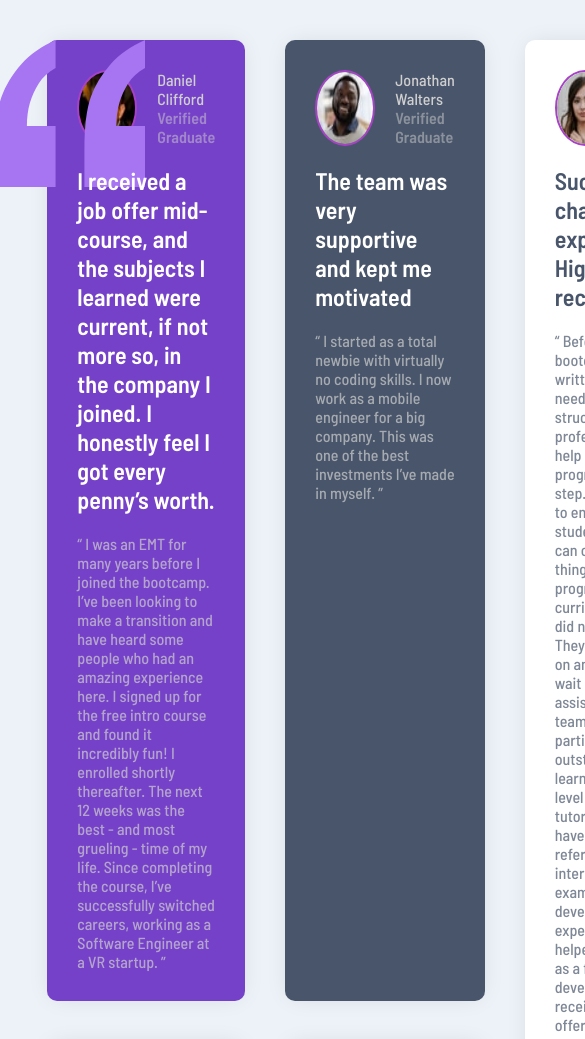
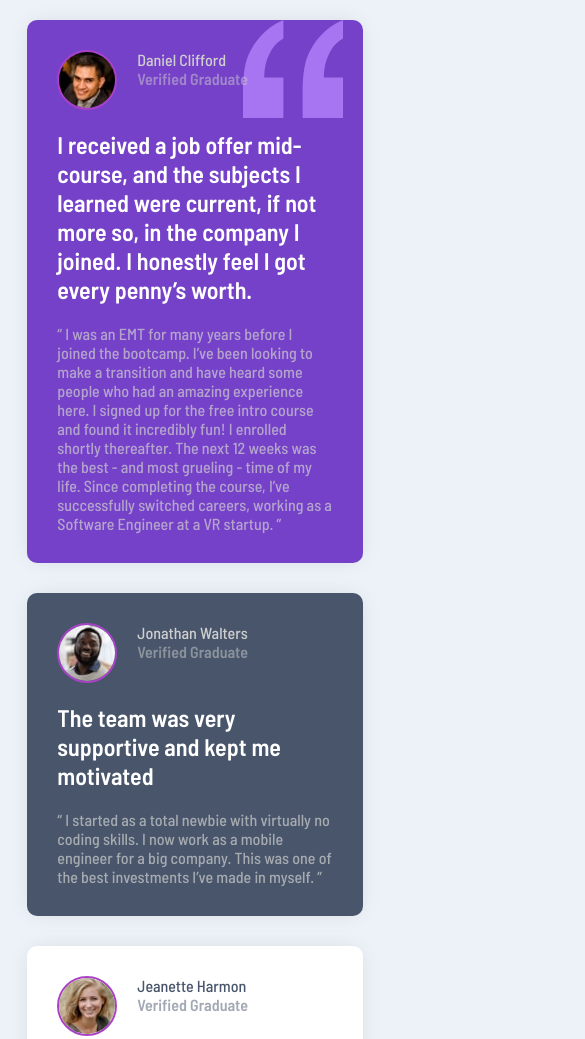
Before and after one commit to elvisdurmishi/frontend-mentor-challange1, a plain HTML site: page index.html in a window 390 px wide. Shown: the top 1039 px of the page, 585 px wide, since content can reach past the window. Drawn offline with Linux system fonts and the light colour scheme.

Commit message:
Fixed grid layout & made it responsive

```diff
--- a/css/styles.css
+++ b/css/styles.css
@@ -11,16 +11,17 @@ body{
 
 .section{
     display: grid;
-    grid-template-columns: auto auto auto auto;
-    grid-template-rows: auto auto auto;
+    grid-template-areas:
+    "violet violet grayish wh-second"
+    "wh-first blackish blackish wh-second";
     width: 86%;
     margin: 20px auto;
+    grid-gap: 30px;
 }
 
 .section-card{
     position: relative;
     padding: 30px;
-    margin: 20px 20px;
     border-radius: 10px;
     box-shadow: 0px 0px 24px -6px rgba(0,0,0,0.13);
 }
@@ -36,26 +37,26 @@ body{
 }
 
 .violet{
+    grid-area: violet;
     background-color: hsl(263, 55%, 52%);
-    grid-column: 1/4;
 }
 
 .grayish{
+    grid-area: grayish;
     background-color: hsl(217, 19%, 35%);
 }
 
 .wh-first{
-    grid-column: 1/2;
+    grid-area: wh-first;
 }
 
 .wh-second{
-    grid-row: 1/3;
-    grid-column: 5/5;
+    grid-area: wh-second;
 }
 
 .blackish{
+    grid-area: blackish;
     background-color: hsl(219, 29%, 14%);
-    grid-column: 2/5;
 }
 
 .violet, .grayish, .blackish{
@@ -110,3 +111,20 @@ body{
     right: 100px;
     width: 150px;
 }
+
+@media only screen and (max-width: 600px){
+    .section{
+        grid-template-columns: 1fr;
+        grid-template-areas:
+        "violet"
+        "grayish"
+        "wh-first"
+        "blackish"
+        "wh-second";
+    }
+
+    .quotation{
+        right: 20px;
+        width: 100px;
+    }
+}
```
